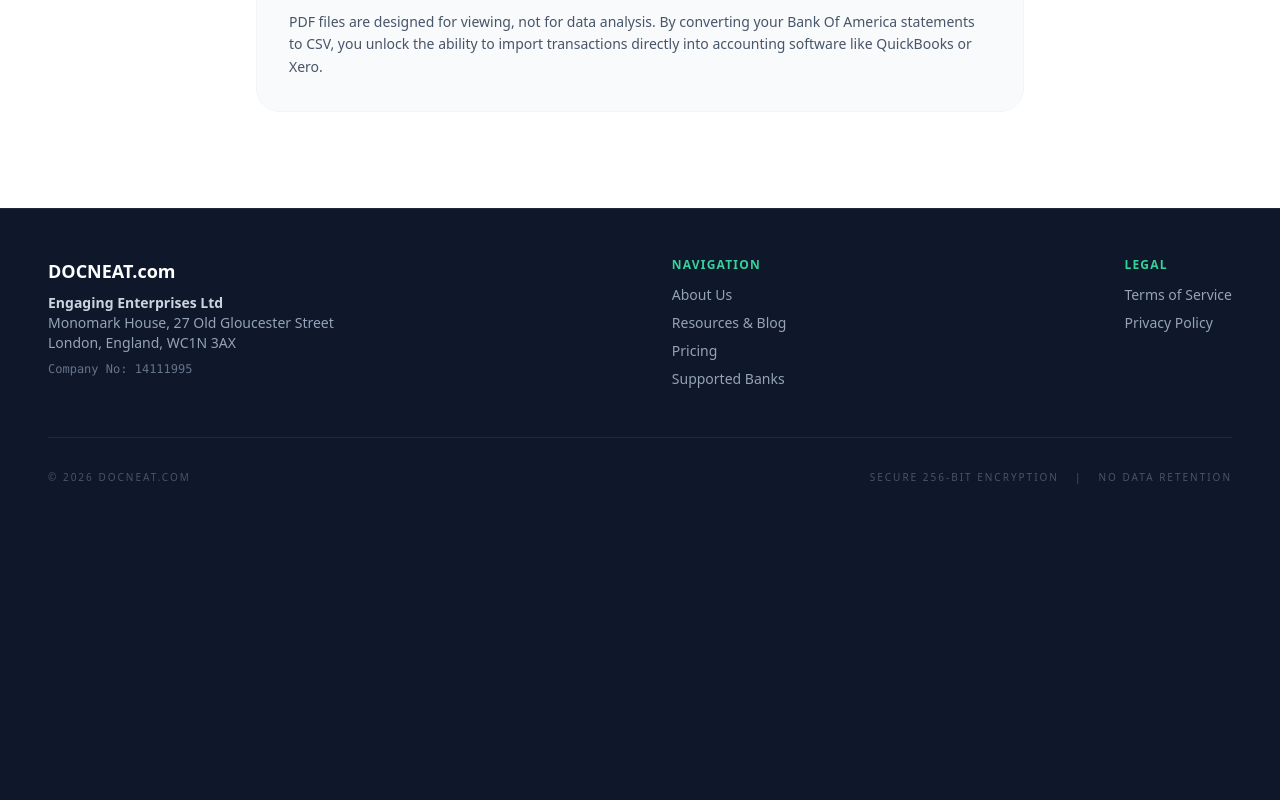
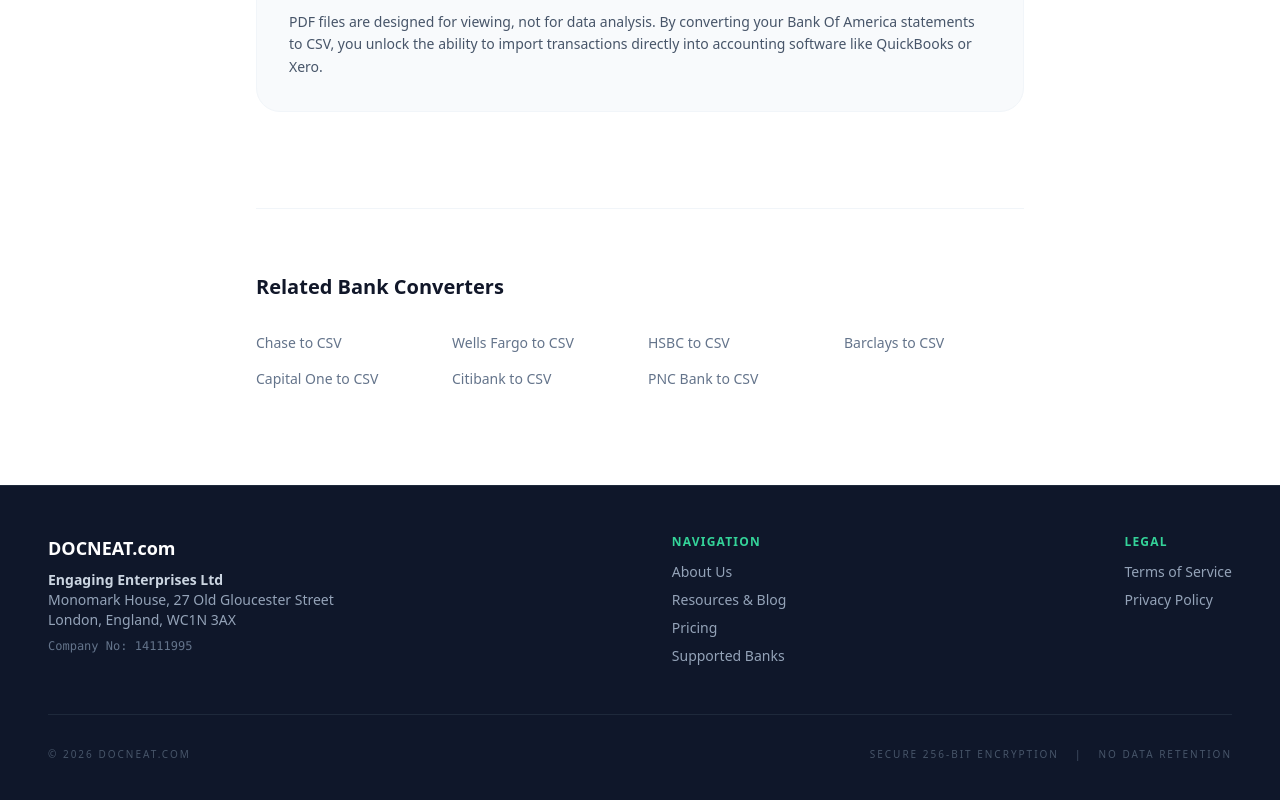
Before and after one commit to timarmstead/docneat-frontend, a Next.js app: page /convert/bank-of-america-statement-to-csv in a window 1280 px wide. Shown: the part 1437-2237 px from the top of the page. Before the commit the page ends 1970 px from the top, so only its background shows below. Built offline with nearby package versions, Linux system fonts and the light colour scheme.

Commit message:
feat: white dropzone and horizontal linking for SEO

```diff
--- a/app/components/Dropzone.tsx
+++ b/app/components/Dropzone.tsx
@@ -30,7 +30,8 @@
         });
       }, 600);
     } else {
-      setProgress(0);
+      // Keep progress at 100 if success is showing, otherwise reset to 0
+      if (!showSuccess) setProgress(0);
     }
     return () => clearInterval(interval);
   }, [loading, showSuccess]);
@@ -62,11 +63,17 @@
       if (result.status === "PROCESSING") {
         setTimeout(() => pollStatus(jobId, fileKey), 3000);
       } else if (result.status === "COMPLETED") {
-        setShowSuccess(true);
+        // SET PREVIEW FIRST
         setPreview(result.preview || []);
+
+        // TRIGGER DOWNLOAD BEFORE UPDATING UI STATE
         if (result.csv_content) {
           triggerDownload(result.csv_content, 'docneat-converted.csv');
         }
+
+        // NOW SHOW SUCCESS SCREEN
+        setProgress(100);
+        setShowSuccess(true);
       } else {
         throw new Error('Analysis failed on server');
       }
@@ -78,9 +85,10 @@
   };
 
   const onDrop = useCallback(async (acceptedFiles: File[]) => {
+    // RESET ALL STATES IMMEDIATELY FOR THE NEW UPLOAD
     setLoading(true);
+    setShowSuccess(false);
     setPreview([]);
-    setShowSuccess(false);
     setProgress(5);
 
     const file = acceptedFiles[0];
--- a/app/convert/[bank]/BankPageClient.tsx
+++ b/app/convert/[bank]/BankPageClient.tsx
@@ -2,9 +2,12 @@
 
 import Hero from "../../components/sections/hero";
 import { CheckCircle2, Download, Upload, FileJson } from "lucide-react";
+import Link from "next/link";
 
 export default function BankPageClient({ params }: { params: { bank: string } }) {
-  const slugParts = params.bank ? params.bank.split('-') : [];
+  // Defensive check for params
+  const bankParam = params?.bank || "";
+  const slugParts = bankParam.split('-');
 
   const ignoredWords = ['convert', 'statement', 'to', 'csv', 'pdf', 'conversion'];
   const nameParts = slugParts.filter(part => !ignoredWords.includes(part.toLowerCase()));
@@ -21,7 +24,7 @@
     'barclays': 'barclays.co.uk', 'halifax': 'halifax.co.uk'
   };
 
-  const bankSlug = params.bank ? params.bank.toLowerCase() : '';
+  const bankSlug = bankParam.toLowerCase();
   const matchedSlug = Object.keys(domainMap).find(key => bankSlug.includes(key));
   const logoDomain = matchedSlug ? domainMap[matchedSlug] : `${nameParts.join('').toLowerCase() || 'bank'}.com`;
   const logoUrl = `https://img.logo.dev/${logoDomain}?token=${LOGO_DEV_KEY}`;
@@ -44,13 +47,24 @@
   const activeWhyText = whyTexts[versionIndex] || whyTexts[0];
   const badgeText = `${bankDisplayName} Statement Conversion`;
 
+  const relatedBanks = [
+    { name: "Chase", slug: "chase-statement-to-csv" },
+    { name: "Bank of America", slug: "bank-of-america-statement-to-csv" },
+    { name: "Wells Fargo", slug: "wells-fargo-statement-to-csv" },
+    { name: "HSBC", slug: "hsbc-statement-to-csv" },
+    { name: "Barclays", slug: "barclays-statement-to-csv" },
+    { name: "Capital One", slug: "capital-one-statement-to-csv" },
+    { name: "Citibank", slug: "citibank-statement-to-csv" },
+    { name: "PNC Bank", slug: "pnc-bank-statement-to-csv" }
+  ].filter(b => b.slug !== bankParam);
+
   return (
     <main className="bg-white">
       <Hero
         title={heroTitle}
         description={heroDescription}
         bankName={badgeText}
-        bankSlug={params.bank}
+        bankSlug={bankParam}
       />
 
       <div className="flex justify-center -mt-8 mb-12">
@@ -121,6 +135,21 @@
                     {activeWhyText}
                 </p>
             </div>
+
+            <div className="mt-24 border-t border-slate-100 pt-16">
+              <h3 className="text-xl font-bold text-[#111729] mb-8">Related Bank Converters</h3>
+              <div className="grid grid-cols-2 md:grid-cols-4 gap-4">
+                {relatedBanks.map((bank) => (
+                  <Link
+                    key={bank.slug}
+                    href={`/convert/${bank.slug}`}
+                    className="text-sm text-slate-500 hover:text-emerald-600 transition-colors"
+                  >
+                    {bank.name} to CSV
+                  </Link>
+                ))}
+              </div>
+            </div>
           </div>
         </div>
       </section>
```
